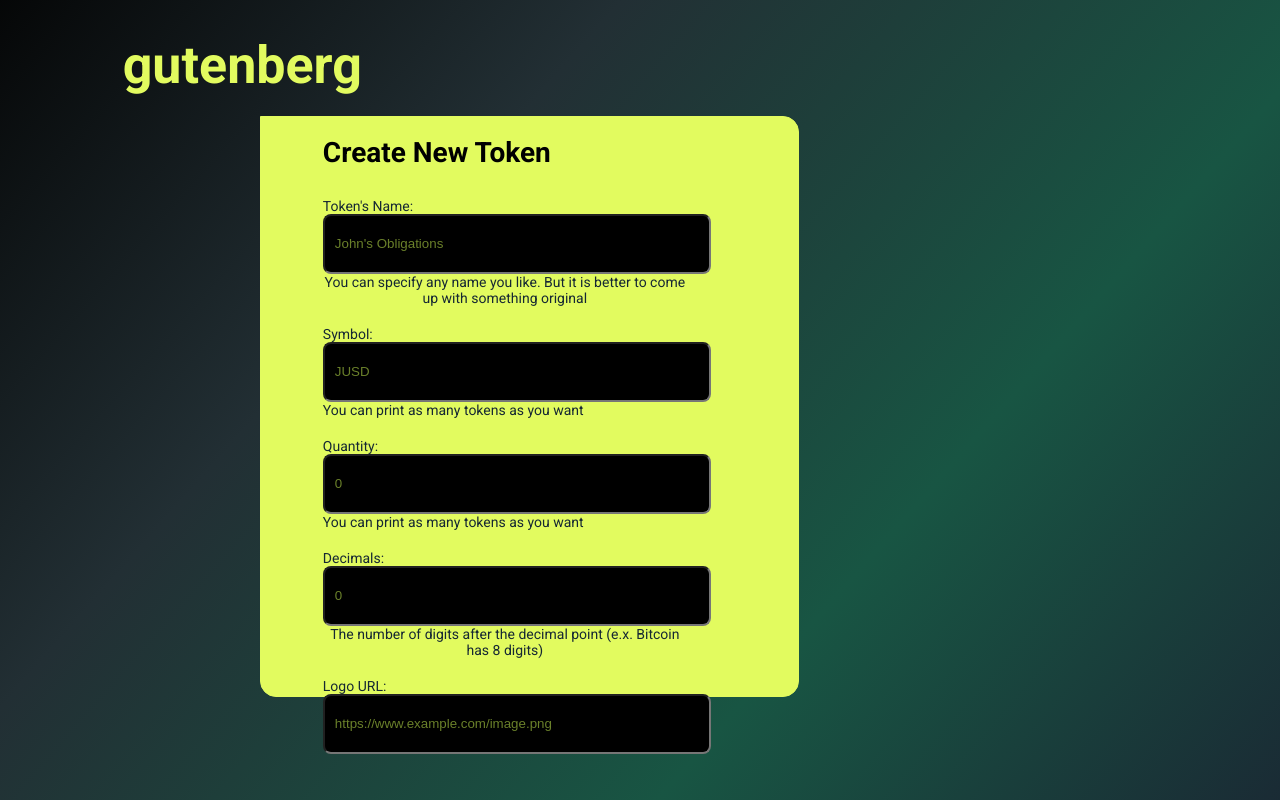
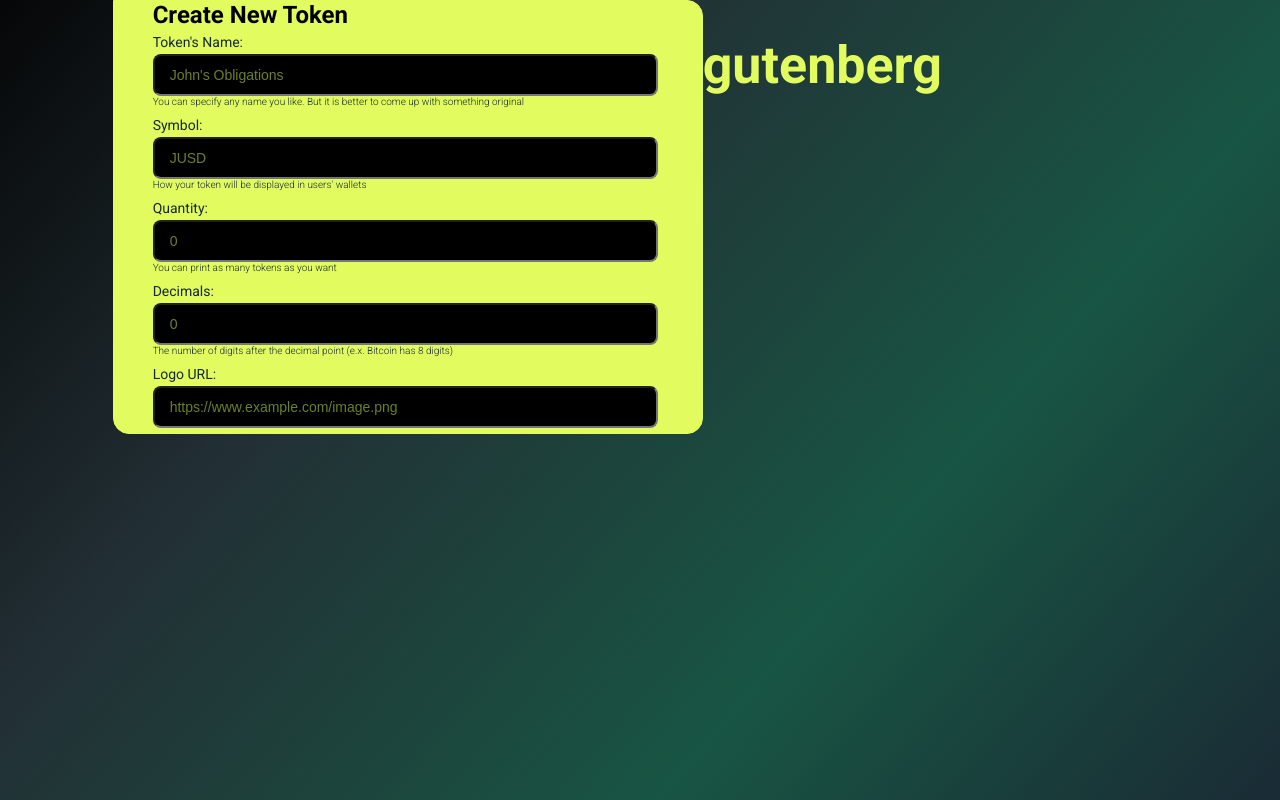
Before and after one commit to diekuche/gutenberg, a React (Create React App) app: page / in a window 1280 px wide. Built offline with nearby package versions, Linux system fonts and the light colour scheme.

Commit message:
add defaultProps and change input css

```diff
--- a/src/components/Form/Form.tsx
+++ b/src/components/Form/Form.tsx
@@ -9,36 +9,30 @@ export const Form: React.FC<FormProps> = (props: FormProps) => {
 
     return (
         <div className={styles.form}>
-            <h1>Create New Token</h1>
+            <div className={styles.formheader}>Create New Token</div>
             <Input
                 label={`Token's Name:`}
                 subtitle={`You can specify any name you like. But it is better to come up with something original`}
                 placeholder={`John's Obligations`}
-                type={`text`}
             />
             <Input
                 label={`Symbol:`}
-                subtitle={`You can print as many tokens as you want`}
+                subtitle={`How your token will be displayed in users' wallets`}
                 placeholder={`JUSD`}
-                type={`text`}
             />
             <Input
                 label={`Quantity:`}
                 subtitle={`You can print as many tokens as you want`}
                 placeholder={`0`}
-                type={`text`}
             />
             <Input
                 label={`Decimals:`}
                 subtitle={`The number of digits after the decimal point (e.x. Bitcoin has 8 digits)`}
                 placeholder={`0`}
-                type={`text`}
             />
             <Input
                 label={`Logo URL:`}
-                subtitle={``}
                 placeholder={`https://www.example.com/image.png`}
-                type={`text`}
             />
         </div>
     );
--- a/src/components/Form/index.module.css
+++ b/src/components/Form/index.module.css
@@ -2,23 +2,15 @@
     display: flex;
     flex-direction: column;
     box-sizing: border-box;
-    width: 42.14vw;
-    padding: 0px 39px 0px 52px;
-
-    position: absolute;
-    left: 20.3vw;
-    right: 37.5vw;
-    top: 14.5vh;
-    bottom: 12.9vh;
-
+    width: 590px;
+    padding: 0px 52px 0px 39px;
     background: #E2FB5F;
-    mix-blend-mode: normal;
     border: 1px solid #E2FB5F;
     border-radius: 0px 16px 16px 16px;
 }
 
-h1 {
-    display: flex;
-    justify-content: flex-start;
-    padding-left: 10px;
+.formheader {
+    text-align: left;
+    font-size: 24px;
+    font-weight: bold;
 }
--- a/src/components/Input/Input.tsx
+++ b/src/components/Input/Input.tsx
@@ -4,10 +4,13 @@ import styles from './index.module.css';
 export interface InputProps {
     label: string;
     placeholder: string;
-    type: string;
-    subtitle: string;
+    type?:string & typeof defaultProps;
+    subtitle?: string;
 }
 
+const defaultProps = {
+    type: `text`,
+ };
 
 export const Input = (props:InputProps) => {
 
--- a/src/components/Input/index.module.css
+++ b/src/components/Input/index.module.css
@@ -1,28 +1,37 @@
 .input {
     width: 100%;
-    padding: 16px 10px;
     gap: 10px;
-    height: 24px;
+    font-size: 14px;
+    font-weight: 300;
+    line-height: 16px;
+    height: 36px;
     color: #D3FF54;
     background: #000000;
     border-radius: 8px;
 }
 
+.label {
+    padding-bottom: 4px;
+}
 input::placeholder {
     font-weight: 300;
+    padding: 11px 13px;
     opacity: 0.5;
     color: #D3FF54;
 }
 
 .subtitle {
     padding: 0px;
+    text-align: left;
+    font-size: 10px;
+    font-weight: 300;
 }
 
 .inputComp {
+    margin: 5px 0px;
     display: flex;
     box-sizing: border-box;
-    padding: 10px;
-    width: 30vw;
+    width: 100%;
     align-items: flex-start;
     flex-direction: column;
     justify-content: flex-start;
```
